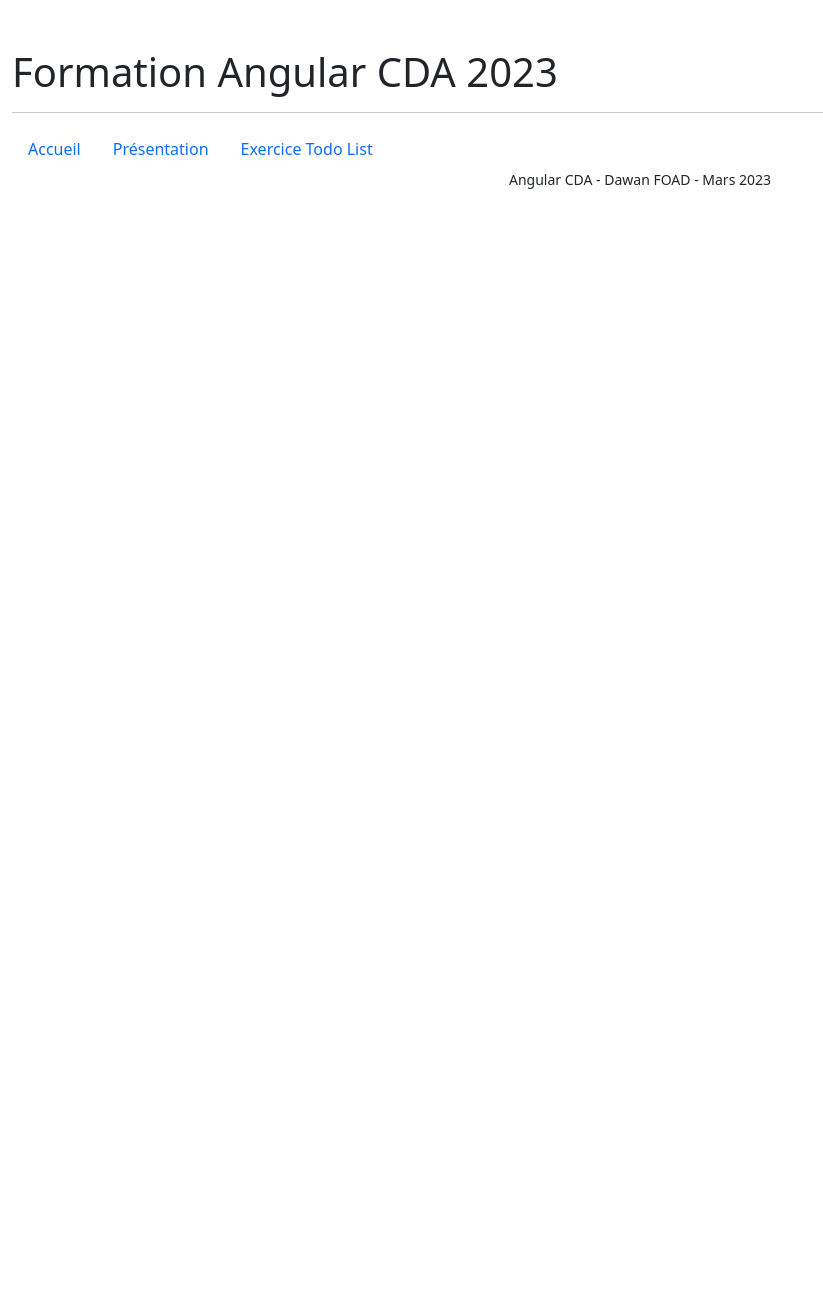
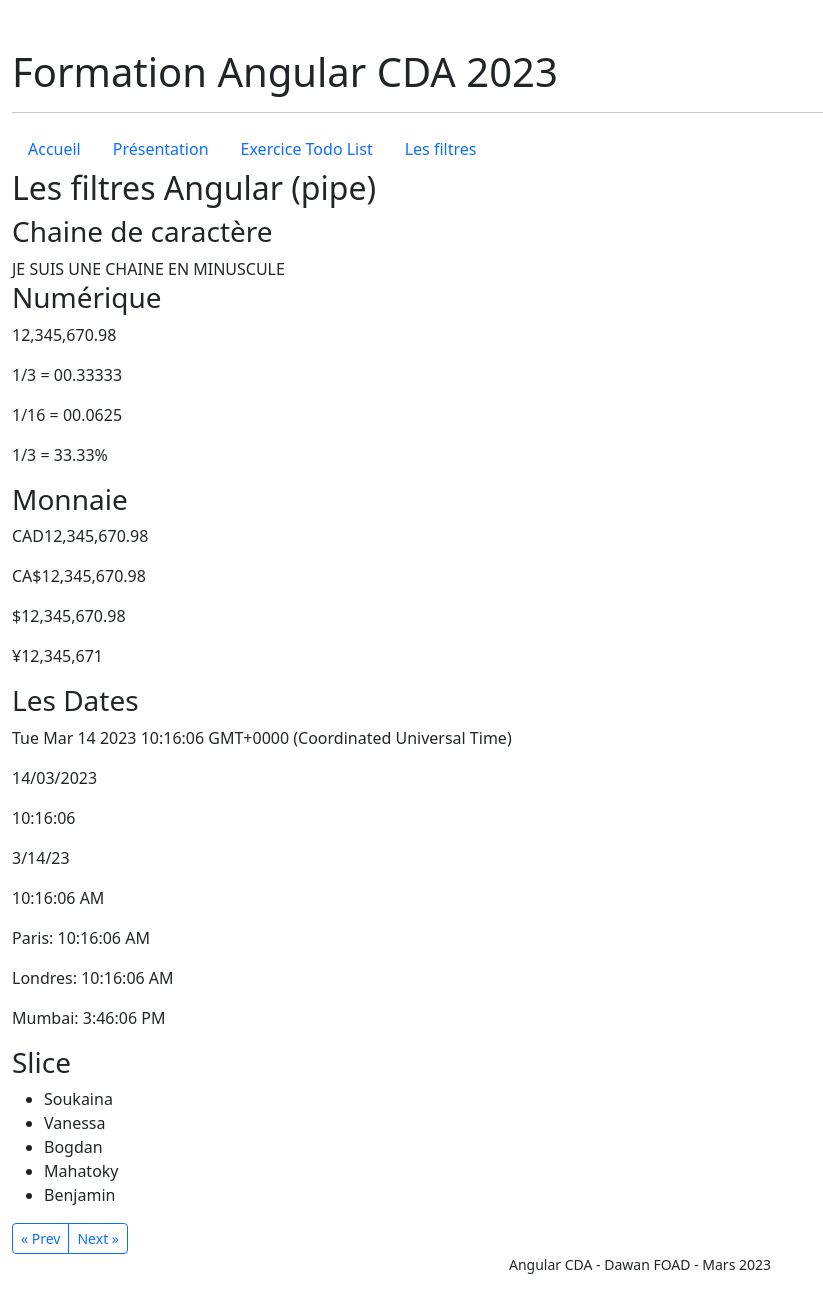
Before and after one commit to ToNnNo/AngularCDA2023W11, an Angular app: page /filters in a window 1280 px wide. Before the commit this address led to /. Shown: the whole page, without its empty margins (0-823 px from the left). Before the commit the page ends 800 px from the top, so only its background shows below. Built offline with nearby package versions, Linux system fonts and the light colour scheme.

Commit message:
les filtres

```diff
--- a/src/app/app-routing.module.ts
+++ b/src/app/app-routing.module.ts
@@ -4,11 +4,13 @@
 import {HomeComponent} from "./components/home/home.component";
 import {PresentationComponent} from "./components/presentation/presentation.component";
 import {TodolistComponent} from "./components/todolist/todolist.component";
+import {FiltersComponent} from "./components/filters/filters.component";
 
 const routes: Routes = [
   { path: "", component: HomeComponent, title: "Accueil" },
   { path: "presentation", component: PresentationComponent, title: "Présentation" },
   { path: "todo", component: TodolistComponent, title: "Todo List" },
+  { path: "filters", component: FiltersComponent, title: "Les filtres" },
 ];
 
 @NgModule({
--- a/src/app/app.component.html
+++ b/src/app/app.component.html
@@ -7,6 +7,7 @@
     <a class="nav-link" routerLink="/">Accueil</a>
     <a class="nav-link" routerLink="/presentation">Présentation</a>
     <a class="nav-link" routerLink="/todo">Exercice Todo List</a>
+    <a class="nav-link" routerLink="/filters">Les filtres</a>
   </nav>
   <main>
     <router-outlet></router-outlet>
--- a/src/app/components/filters/filters.component.html
+++ b/src/app/components/filters/filters.component.html
@@ -1 +1,62 @@
-<p>filters works!</p>
+<header>
+  <h2>Les filtres Angular (pipe)</h2>
+</header>
+
+<section>
+  <h3>Chaine de caractère</h3>
+  <!-- uppercase, lowercase, titlecase -->
+  {{ 'je suis une chaine en minuscule' | uppercase }}
+</section>
+
+<section>
+  <h3>Numérique</h3>
+
+  <p> {{ 12345670.98 | number }} </p>
+
+  <p> 1/3 = {{ 1/3 | number: '2.5' }} </p>
+  <p> 1/16 = {{ 1/16 | number: '2.3-5' }}</p>
+
+  <p> 1/3 = {{ 1/3 | percent: '1.2' }}</p>
+</section>
+
+<section>
+  <h3>Monnaie</h3>
+
+  <p> {{ 12345670.98 | currency: 'CAD': 'code' }} </p>
+  <p> {{ 12345670.98 | currency: 'CAD': 'symbol' }} </p>
+  <p> {{ 12345670.98 | currency: 'CAD': 'symbol-narrow' }} </p>
+
+  <p> {{ 12345670.98 | currency: 'JPY': 'symbol-narrow' }} </p>
+
+</section>
+
+<section>
+  <h3>Les Dates</h3>
+
+  <p>{{ date }}</p>
+
+  <p>{{ date | date: 'dd/MM/yyyy' }}</p>
+  <p>{{ date | date: 'hh:mm:ss' }}</p>
+
+  <p>{{ date | date: 'shortDate' }}</p>
+  <p>{{ date | date: 'mediumTime' }}</p>
+
+  <p>Paris: {{ date | date: 'mediumTime' }}</p>
+  <p>Londres: {{ date | date: 'mediumTime': '+0000' }}</p>
+  <p>Mumbai: {{ date | date: 'mediumTime': '+0530' }}</p>
+
+</section>
+
+<section>
+  <h3>Slice</h3>
+
+  <ul> <!-- slice [0, 5[ -->
+    <li *ngFor="let studient of studients | slice: 0: 5"> {{ studient }} </li>
+  </ul>
+
+  <div class="input-group">
+    <button class="btn btn-outline-primary btn-sm">&laquo; Prev</button>
+    <button class="btn btn-outline-primary btn-sm">Next &raquo;</button>
+  </div>
+
+</section>
--- a/src/app/components/filters/filters.component.ts
+++ b/src/app/components/filters/filters.component.ts
@@ -7,4 +7,11 @@
 })
 export class FiltersComponent {
 
+  date = new Date();
+
+  studients = [
+    "Soukaina", "Vanessa", "Bogdan", "Mahatoky", "Benjamin", "Jonathan", "Raphaël",
+    "Souleymane", "Sofiane", "Damien", "Samir", "Chaymae", "Anas", "Fatou", "Paul"
+  ];
+
 }
```
